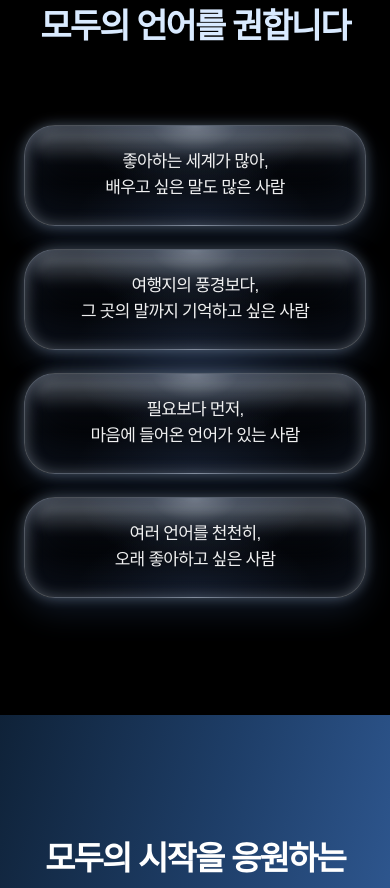
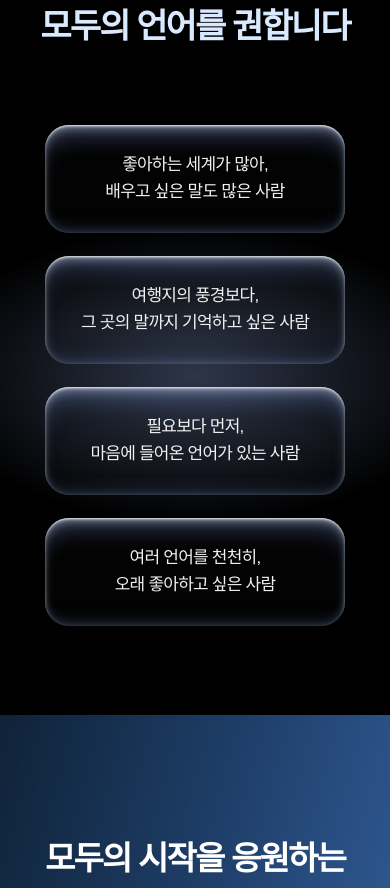
Before and after one commit to koo-2dub/studymini-all-lang-event, a Next.js app: page / in a window 390 px wide. Shown: the part 7220-8108 px from the top of the page. Built offline with nearby package versions, Linux system fonts and the light colour scheme.

Commit message:
Refine section 9 card styling

```diff
--- a/src/app/globals.css
+++ b/src/app/globals.css
@@ -961,50 +961,47 @@ body {
 .section9-card-grid {
   position: relative;
   display: grid;
-  width: 810px;
+  width: 788px;
   max-width: calc(100vw - 48px);
-  grid-template-columns: repeat(2, 1fr);
+  grid-template-columns: repeat(2, 380px);
+  justify-content: center;
   gap: 26px 28px;
   margin: 79px auto 0;
 }
 
 .section9-card-grid::before {
   position: absolute;
-  inset: 72px 175px 36px;
+  left: 50%;
+  top: 50%;
+  z-index: 0;
+  width: 543px;
+  height: 300px;
   content: "";
-  background: radial-gradient(ellipse at center, rgba(140, 181, 255, 0.42) 0%, rgba(92, 127, 192, 0.22) 31%, rgba(0, 0, 0, 0) 72%);
-  filter: blur(30px);
+  border-radius: 543px;
+  background: radial-gradient(50% 50% at 50% 50%, rgba(65, 76, 103, 0.70) 0%, rgba(65, 76, 103, 0.00) 100%);
   pointer-events: none;
+  transform: translate(-50%, -50%);
 }
 
 .section9-card {
   position: relative;
+  z-index: 1;
   display: flex;
-  height: 142px;
+  width: 380px;
+  height: 138px;
   align-items: center;
   justify-content: center;
   overflow: hidden;
-  border: 1px solid rgba(221, 236, 255, 0.35);
-  border-radius: 32px;
-  background:
-    radial-gradient(ellipse at 50% 0%, rgba(216, 231, 255, 0.34) 0%, rgba(88, 111, 148, 0.2) 18%, rgba(0, 0, 0, 0) 48%),
-    radial-gradient(ellipse at 50% 100%, rgba(60, 82, 124, 0.3) 0%, rgba(0, 0, 0, 0) 50%),
-    linear-gradient(180deg, rgba(13, 18, 28, 0.96) 0%, rgba(2, 3, 5, 0.98) 58%, rgba(0, 0, 0, 1) 100%);
+  border-radius: 24px;
+  background: rgba(255, 255, 255, 0.01);
   box-shadow:
-    inset 0 2px 16px rgba(229, 242, 255, 0.35),
-    inset 0 -26px 42px rgba(22, 34, 55, 0.44),
-    0 0 13px rgba(200, 224, 255, 0.32),
-    0 14px 32px rgba(46, 70, 112, 0.32);
-}
-
-.section9-card::after {
-  position: absolute;
-  inset: 5px 11px auto;
-  height: 31px;
-  content: "";
-  border-radius: 999px;
-  background: linear-gradient(180deg, rgba(236, 246, 255, 0.3), rgba(236, 246, 255, 0));
-  filter: blur(5px);
+    0 9.056px 13.003px -8.359px rgba(255, 255, 255, 0.50) inset,
+    0 1.625px 2.554px -0.929px #fff inset,
+    0 -19.04px 15.789px -14.861px rgba(68, 88, 144, 0.30) inset,
+    0 22.755px 23.22px -11.146px rgba(136, 168, 255, 0.30) inset,
+    0 0.929px 4.18px 0 rgba(146, 183, 210, 0.30) inset,
+    0 0.232px 9.288px 0 rgba(227, 239, 236, 0.20) inset;
+  backdrop-filter: blur(11.609908103942871px);
 }
 
 .section9-card p {
@@ -1050,14 +1047,15 @@ body {
   }
 
   .section9-card-grid {
-    width: 805px;
+    width: 788px;
+    grid-template-columns: repeat(2, 380px);
     gap: 24px 28px;
     margin-top: 78px;
   }
 
   .section9-card {
+    width: 380px;
     height: 138px;
-    border-radius: 31px;
   }
 
   .section10 {
@@ -1081,20 +1079,15 @@ body {
   }
 
   .section9-card-grid {
-    width: 512px;
-    grid-template-columns: 1fr;
+    width: 340px;
+    grid-template-columns: 340px;
     gap: 24px;
     margin-top: 70px;
   }
 
-  .section9-card-grid::before {
-    inset: 180px 48px 135px;
-    filter: blur(36px);
-  }
-
   .section9-card {
-    height: 162px;
-    border-radius: 31px;
+    width: 340px;
+    height: 123.474px;
   }
 
   .section9-card p {
@@ -1124,15 +1117,16 @@ body {
   }
 
   .section9-card-grid {
-    width: calc(100vw - 68px);
+    width: 340px;
+    grid-template-columns: 340px;
     gap: 24px;
     margin-top: 70px;
-    max-width: 452px;
+    max-width: calc(100vw - 48px);
   }
 
   .section9-card {
-    height: 162px;
-    border-radius: 31px;
+    width: 340px;
+    height: 123.474px;
   }
 
   .section9-card p {
@@ -1161,14 +1155,16 @@ body {
   }
 
   .section9-card-grid {
-    width: calc(100vw - 48px);
+    width: 300px;
+    grid-template-columns: 300px;
     gap: 23px;
     margin-top: 75px;
+    max-width: calc(100vw - 48px);
   }
 
   .section9-card {
-    height: 101px;
-    border-radius: 31px;
+    width: 300px;
+    height: 108px;
   }
 
   .section9-card p {
```
